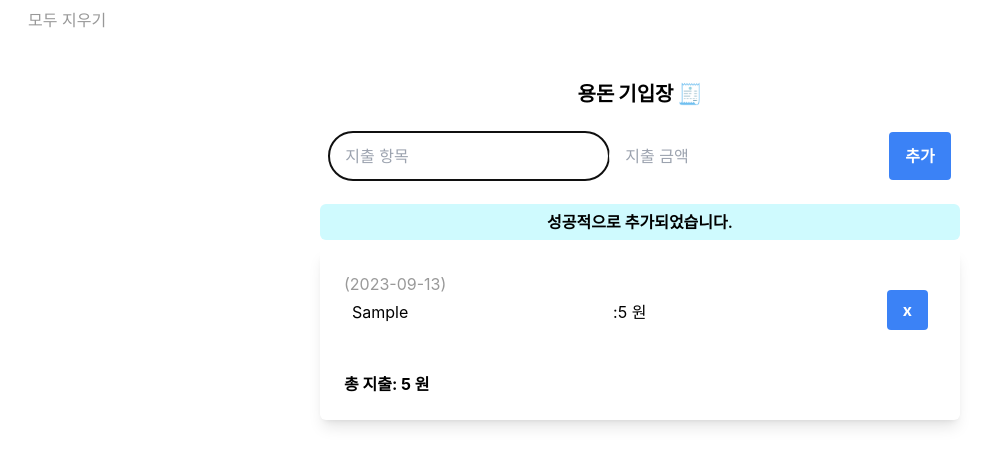
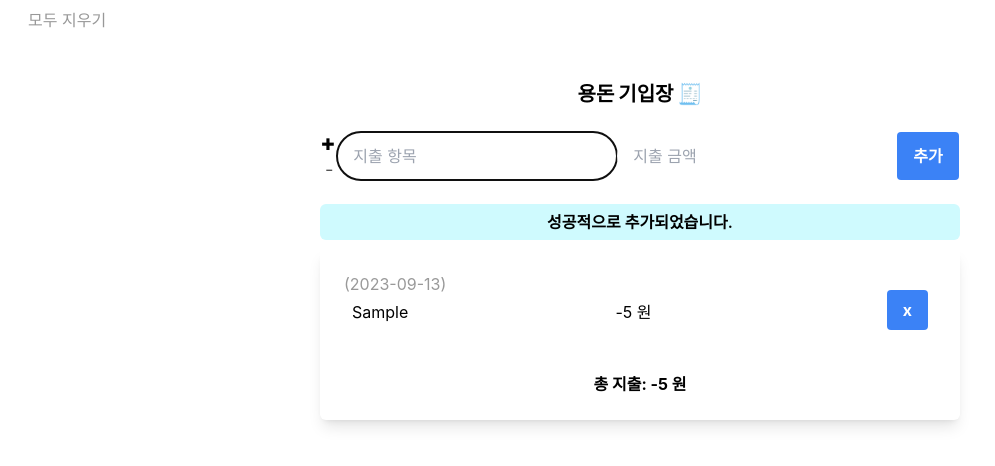
Before and after one commit to hi-rachel/spending-calculator, a React (Create React App) app: page / in a window 1280 px wide. Both pictures are taken after typing "Sample", "5" into the empty fields and a click on the button "추가". Shown: the top 466 px of the page, without its empty margins (0-995 px from the left). Built offline with nearby package versions, Linux system fonts and the light colour scheme.

Commit message:
feat: Add +, - spending for calculate spending money
- make helper folder and devide validateInput from AddSpending

```diff
--- a/src/components/AddSpending.js
+++ b/src/components/AddSpending.js
@@ -6,7 +6,8 @@ import React, {
   useRef,
 } from "react";
 import "../index.css";
-import { getSum } from "../getSum";
+import { getSum } from "./helper/getSum";
+import { validateInput } from "./helper/validateInput";
 import EditableText from "./EditableText";
 import EditableSpending from "./EditableSpending";
 
@@ -18,6 +19,10 @@ const AddSpending = () => {
       return storedItems;
     } else return [];
   });
+
+  // 지출 -(false), 수입 +(true)
+  const [plusMinus, SetPlusMinus] = useState(false);
+
   const [inputItem, setInputItem] = useState("");
   // 지출 금액
   const [inputSpending, setInputSpending] = useState("");
@@ -42,6 +47,7 @@ const AddSpending = () => {
   const handleClick = useCallback(() => {
     if (validateInput(inputItem, inputSpending) === true) {
       const nextSpending = spendingItems.concat({
+        plusMinus: plusMinus,
         id: Date.now(),
         text: inputItem,
         spending: parseInt(inputSpending),
@@ -59,7 +65,7 @@ const AddSpending = () => {
       setShowAlert(true);
       setTimeout(() => setShowAlert(false), 3000);
     }
-  }, [inputItem, inputSpending, spendingItems]);
+  }, [inputItem, inputSpending, spendingItems, plusMinus]);
 
   const handleRemove = useCallback(
     (id) => {
@@ -79,24 +85,6 @@ const AddSpending = () => {
     }
   };
 
-  const validateInput = (inputItem, inputSpending) => {
-    let error = "";
-    if (!inputItem) {
-      error = "지출 항목을 작성해 주세요.";
-    }
-    if (!inputSpending) {
-      error = "지출 금액(숫자)을 작성해 주세요.";
-    }
-    if (!inputItem & !inputSpending) {
-      error = "지출을 입력해 주세요.";
-    }
-    if (inputItem && inputSpending) {
-      return true;
-    } else {
-      alert(error);
-    }
-  };
-
   // useMemo를 사용해 렌더링하는 과정 중 지츨 값이 바뀌었을 때만 연산을 실행하도록 최적화
   // 값이 바뀌지 않았다면 이전에 연산했던 결과를 다시 사용하는 방식
   const spendingSum = useMemo(() => getSum(spendingItems), [spendingItems]);
@@ -110,8 +98,11 @@ const AddSpending = () => {
           </p>
           <li className="flex mt-3 cursor-pointer" key={crypto.randomUUID()}>
             <EditableText initialText={item.text} id={item.id} />
-            <span>: </span>
-            <EditableSpending initialSpending={item.spending} id={item.id} />
+            <EditableSpending
+              initialSpending={item.spending}
+              id={item.id}
+              plusMinus={item.plusMinus}
+            />
           </li>
         </div>
         <button
@@ -129,6 +120,10 @@ const AddSpending = () => {
         className="flex flex-wrap justify-center align-middle mt-6 mb-6"
         onKeyDown={handleKeyDown}
       >
+        <div>
+          <div onClick={() => SetPlusMinus(true)}>✚</div>
+          <div onClick={() => SetPlusMinus(false)}>﹣</div>
+        </div>
         <input
           type="text"
           value={inputItem}
@@ -165,7 +160,7 @@ const AddSpending = () => {
       )}
       <div className="container mx-auto shadow-lg w-1/2 rounded-md p-6">
         <ul>{spendigList}</ul>
-        <div className="flex justify-center mt-6 w-fit break-all text-center">
+        <div className="flex justify-center mt-6 break-all text-center">
           <b>총 지출: {spendingSum} 원 </b>
         </div>
       </div>
--- a/src/components/EditableSpending.js
+++ b/src/components/EditableSpending.js
@@ -1,6 +1,6 @@
 import React, { useState } from "react";
 
-const EditableSpending = ({ initialSpending, id }) => {
+const EditableSpending = ({ initialSpending, id, plusMinus }) => {
   const [isEditing, setIsEditing] = useState(false);
   const [spending, setSpending] = useState(initialSpending);
   const [editId, setEditId] = useState(0);
@@ -49,7 +49,10 @@ const EditableSpending = ({ initialSpending, id }) => {
             required
           />
         ) : (
-          <span className="block w-fit">{spending.toLocaleString()} 원</span>
+          <>
+            <span>{plusMinus ? "+" : "-"}</span>
+            <span className="w-fit">{spending.toLocaleString()} 원</span>
+          </>
         )}
       </div>
     </>
--- /dev/null
+++ b/src/components/helper/getSum.js
@@ -0,0 +1,12 @@
+export const getSum = (numbers) => {
+  console.log("합계 계산 중");
+  let sum = 0;
+  numbers.forEach((item) => {
+    if (item.plusMinus === true) {
+      sum += item.spending;
+    } else if (item.plusMinus === false) {
+      sum -= item.spending;
+    }
+  });
+  return sum;
+};
--- /dev/null
+++ b/src/components/helper/validateInput.js
@@ -0,0 +1,17 @@
+export const validateInput = (inputItem, inputSpending) => {
+  let error = "";
+  if (!inputItem) {
+    error = "지출 항목을 작성해 주세요.";
+  }
+  if (!inputSpending) {
+    error = "지출 금액(숫자)을 작성해 주세요.";
+  }
+  if (!inputItem & !inputSpending) {
+    error = "지출을 입력해 주세요.";
+  }
+  if (inputItem && inputSpending) {
+    return true;
+  } else {
+    alert(error);
+  }
+};
--- a/src/getSum.js
+++ /dev/null
@@ -1,10 +0,0 @@
-export const getSum = (numbers) => {
-  console.log("합계 계산 중");
-  if (numbers.length === 0) return 0;
-  const sum = numbers
-    .map((item) => item.spending)
-    .reduce((prev, cur) => prev + cur, 0)
-    .toLocaleString();
-  console.log(sum);
-  return sum;
-};
```
